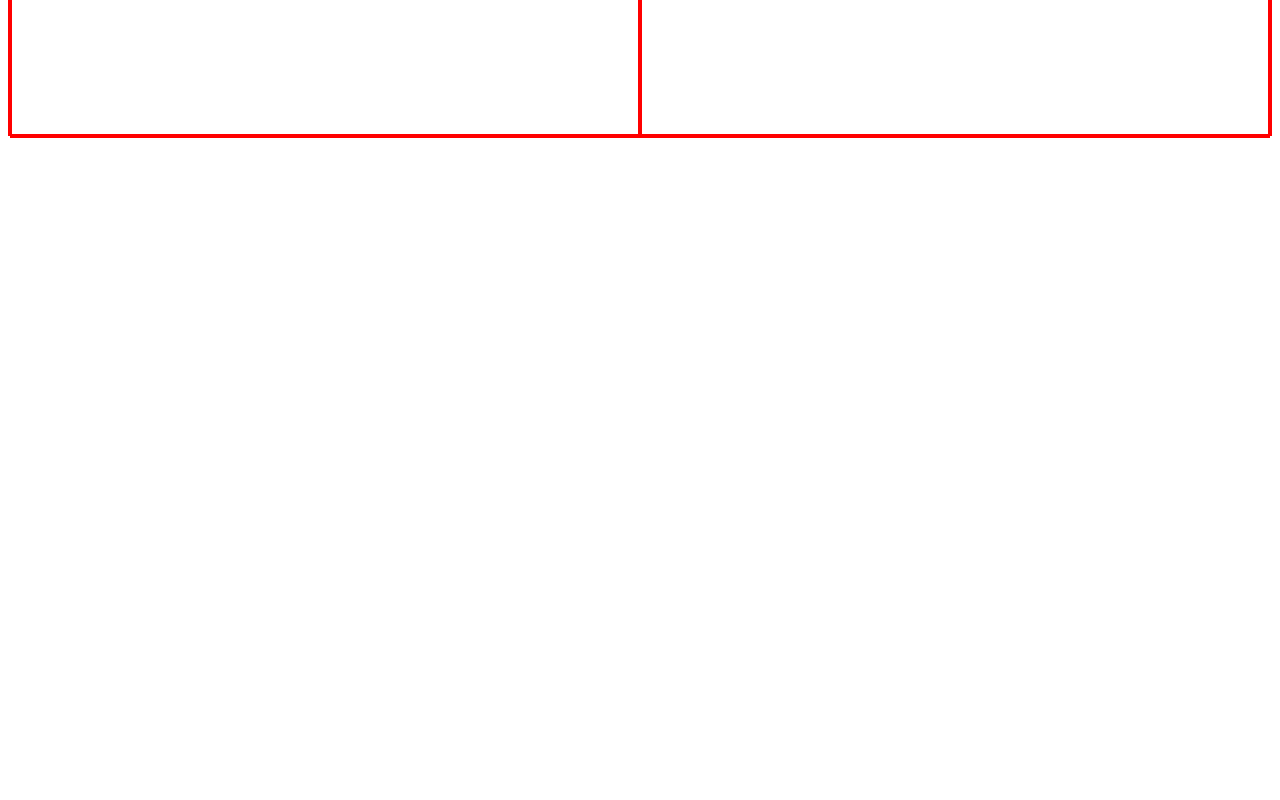
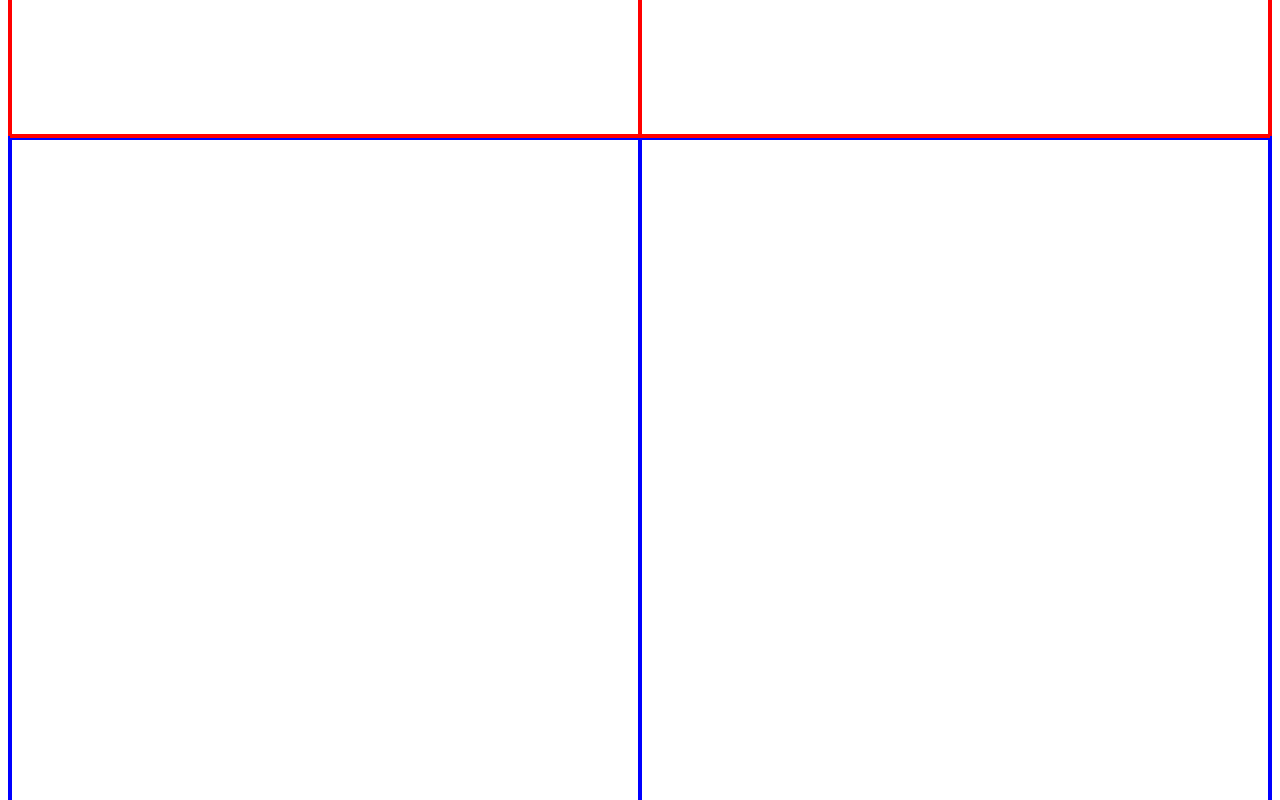
Before and after one commit to Simone-Corso/proj-html-vuejs, a Vue app: page / in a window 1280 px wide. Shown: the part 780-1580 px from the top of the page. Before the commit the page ends 924 px from the top, so only its background shows below. Built offline with nearby package versions, Linux system fonts and the light colour scheme.

Commit message:
ho aggiunto l'altezza del container-business 900px, all'interno due container con border blue 50% width

```diff
--- a/src/App.vue
+++ b/src/App.vue
@@ -22,5 +22,8 @@ export default {
 </script>
 
 <style scoped>
+  *{
+    margin: 0;
 
+  }
 </style>
--- a/src/components/AppMain.vue
+++ b/src/components/AppMain.vue
@@ -17,5 +17,22 @@ export default {
 }
 </script>
 <style scoped>
+    .container-business-growth{
+        height: 900px;
+        border: 2px solid blue;
+        display: flex;
 
+    }
+    .container-image-Business{
+        height: 100%;
+        width: 50%;
+        border: 2px solid blue;
+
+    }
+    .container-descrzione-brand{
+        height: 100%;
+        width: 50%;
+        border: 2px solid blue;
+
+    }
 </style>
```
